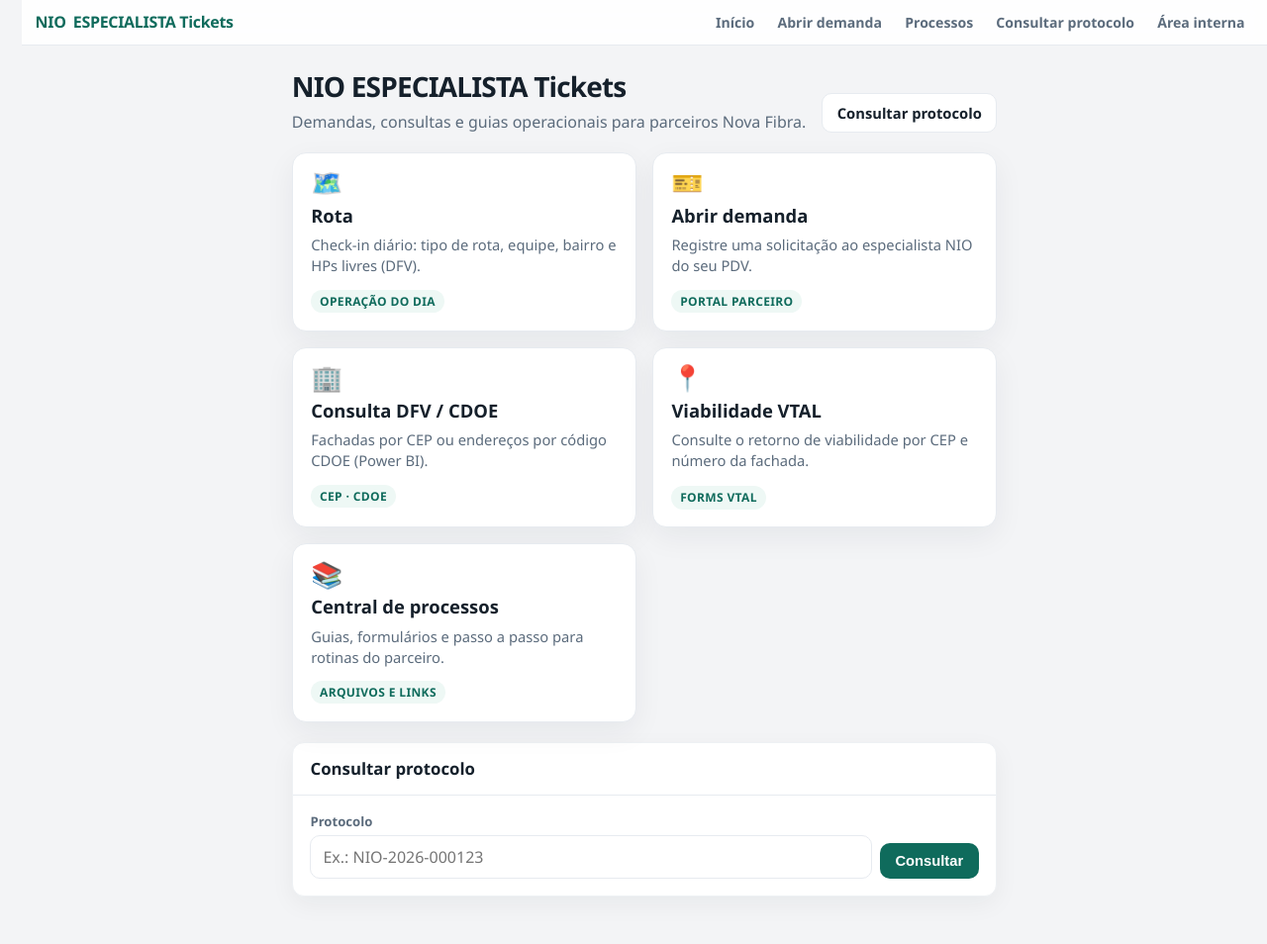
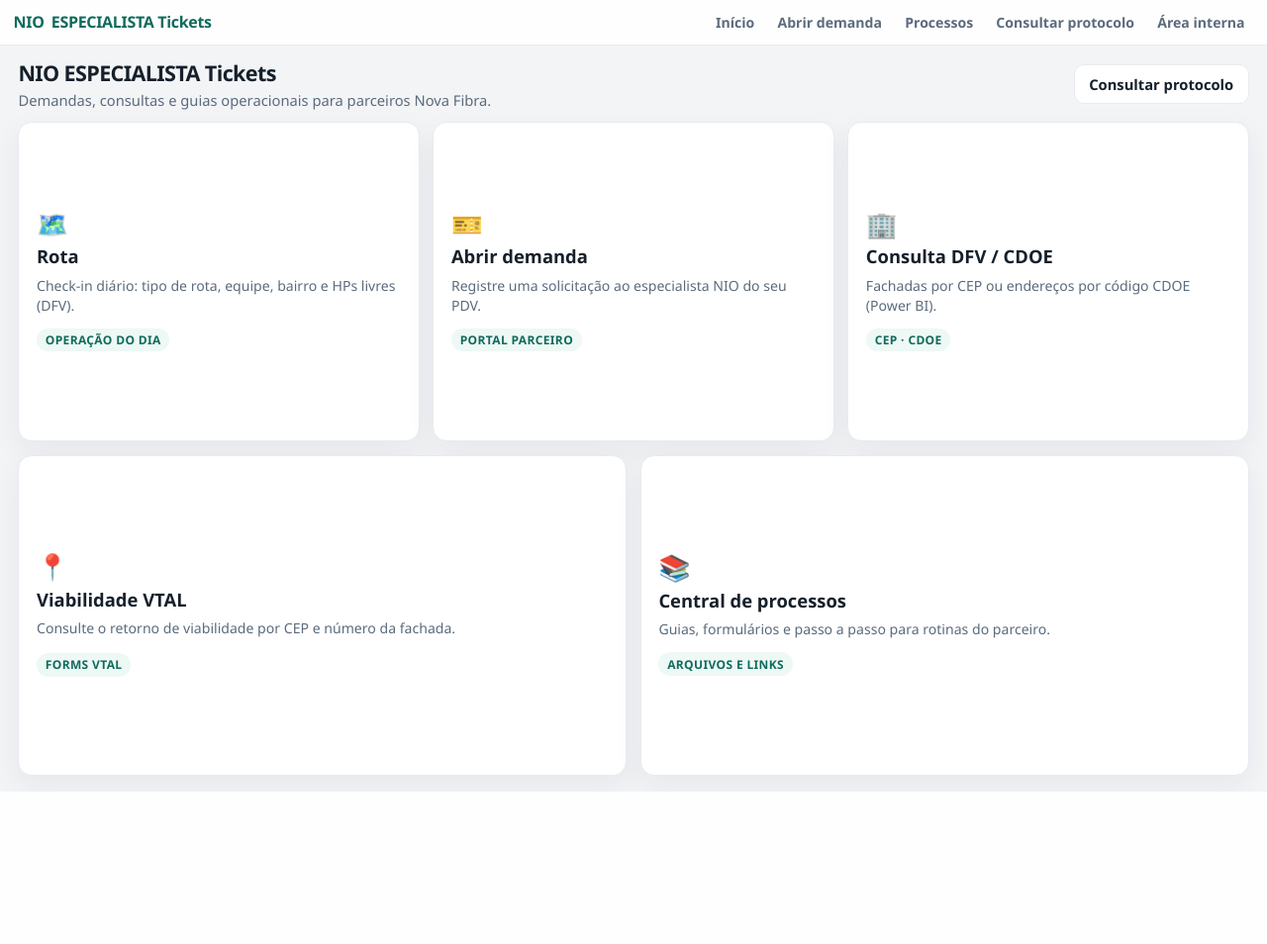
Before and after one commit to rogerppacheco/NIO_GC_TICKETS, a Django app: template templates/tickets/portal_inicio.html in a window 1280 px wide. Shown: the whole page at 99% size. After the commit the page ends 800 px from the top, so only its background shows below. Run offline with Django 5.2, Linux system fonts and the light colour scheme; the template is opened without the code that fills it, so the values that code supplies are empty.

Commit message:
Encaixa os cards do portal na tela, sem rolagem.
Co-authored-by: Cursor <cursoragent@cursor.com>

```diff
--- a/static/css/app.css
+++ b/static/css/app.css
@@ -554,7 +554,8 @@ a.tab { text-decoration: none; display: inline-block; }
 .page-resultados .wrap-resultados { max-width: none; width: 100%; padding: 1.25rem 1.5rem 2.25rem; }
 .has-app-sidebar { display: flex; min-height: 100vh; background: #f3f4f6; }
 body.page-fila.has-app-sidebar { flex-direction: row; height: 100vh; overflow: hidden; }
-.app-frame { flex: 1; min-width: 0; display: flex; flex-direction: column; min-height: 100vh; margin-left: 22px; }
+.app-frame { flex: 1; min-width: 0; display: flex; flex-direction: column; min-height: 100vh; }
+.has-app-sidebar .app-frame { margin-left: 22px; }
 .app-sidebar {
   width: 22px;
   height: 100vh;
@@ -1148,6 +1149,66 @@ body.page-fila .app-frame { height: 100vh; min-height: 0; overflow: hidden; }
 .portal-cards {
   margin-top: 0.25rem;
 }
+body.page-portal {
+  height: 100vh;
+  overflow: hidden;
+  display: flex;
+  flex-direction: column;
+}
+body.page-portal .app-frame {
+  flex: 1;
+  min-height: 0;
+  height: auto;
+  overflow: hidden;
+}
+body.page-portal .wrap-portal {
+  flex: 1;
+  min-height: 0;
+  max-width: none;
+  width: 100%;
+  margin: 0;
+  padding: 0.85rem 1.15rem 1rem;
+  display: flex;
+  flex-direction: column;
+  overflow: hidden;
+}
+body.page-portal .hero {
+  flex-shrink: 0;
+  align-items: center;
+  margin-bottom: 0.75rem;
+}
+body.page-portal .hero h1 { font-size: 1.35rem; }
+body.page-portal .hero p { margin-top: 0.15rem; font-size: 0.92rem; }
+body.page-portal .portal-cards {
+  flex: 1;
+  min-height: 0;
+  margin: 0;
+  display: grid;
+  grid-template-columns: repeat(6, minmax(0, 1fr));
+  grid-template-rows: minmax(0, 1fr) minmax(0, 1fr);
+  gap: 0.85rem;
+}
+body.page-portal .portal-cards > :nth-child(-n+3) { grid-column: span 2; }
+body.page-portal .portal-cards > :nth-child(n+4) { grid-column: span 3; }
+body.page-portal .consulta-card {
+  height: 100%;
+  min-height: 0;
+  justify-content: center;
+  padding: 1rem 1.1rem;
+}
+body.page-portal .consulta-card p { font-size: 0.88rem; }
+body.page-portal .consulta-forms-access { padding: 0.55rem 0.7rem; }
+@media (max-width: 900px), (max-height: 640px) {
+  body.page-portal { height: auto; overflow: auto; }
+  body.page-portal .app-frame { overflow: visible; }
+  body.page-portal .wrap-portal { overflow: visible; }
+  body.page-portal .portal-cards {
+    grid-template-columns: 1fr;
+    grid-template-rows: none;
+  }
+  body.page-portal .portal-cards > :nth-child(-n+3),
+  body.page-portal .portal-cards > :nth-child(n+4) { grid-column: auto; }
+}
 .consultas-tabs {
   margin-top: 0.25rem;
 }
--- a/templates/tickets/portal_inicio.html
+++ b/templates/tickets/portal_inicio.html
@@ -1,6 +1,7 @@
 {% extends "base.html" %}
 {% block title %}NIO ESPECIALISTA Tickets · Portal parceiros{% endblock %}
-{% block main_class %}wrap wrap-wide{% endblock %}
+{% block body_class %}page-portal{% endblock %}
+{% block main_class %}wrap wrap-portal{% endblock %}
 {% block content %}
 <div class="hero">
   <div>
@@ -15,17 +16,4 @@
 </div>
 
 {% include "tickets/_portal_cards.html" %}
-
-<div class="panel" style="margin-top:1.25rem">
-  <div class="panel-h"><h2>Consultar protocolo</h2></div>
-  <div class="panel-b">
-    <form method="get" action="{% url 'consulta_busca' %}" style="display:flex;gap:0.5rem;flex-wrap:wrap;align-items:flex-end">
-      <div style="flex:1;min-width:200px">
-        <label for="protocolo">Protocolo</label>
-        <input type="text" name="protocolo" id="protocolo" placeholder="Ex.: NIO-2026-000123" required>
-      </div>
-      <button class="btn btn-primary" type="submit">Consultar</button>
-    </form>
-  </div>
-</div>
 {% endblock %}
```
